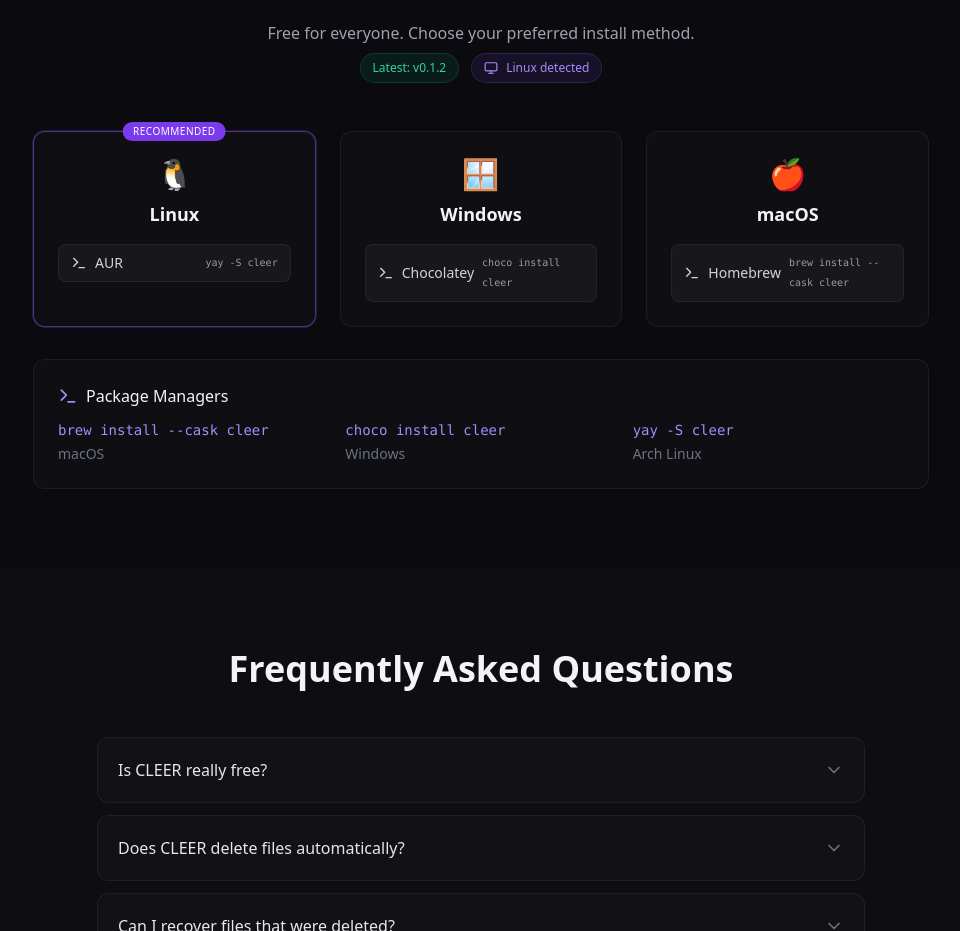
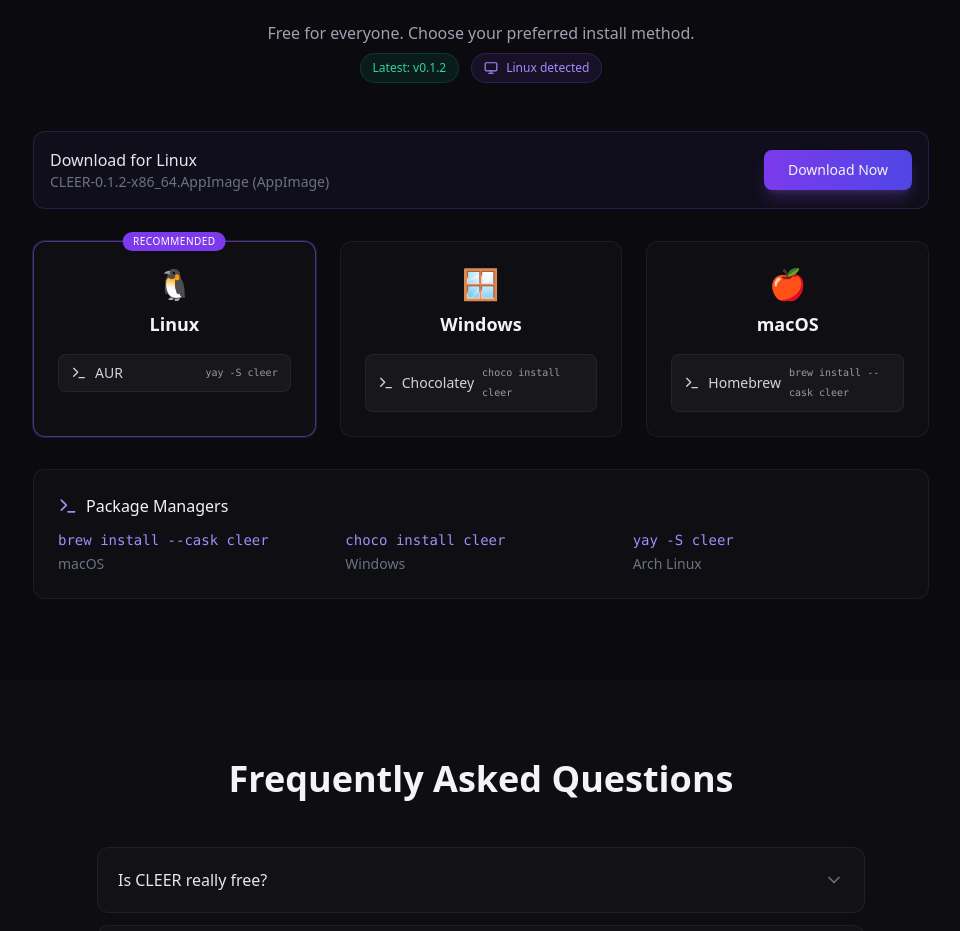
Before and after one commit to ayyesu/CLEER, a React (Vite) app in the folder website/: page / in a window 1280 px wide. Shown: the part 3884-4815 px from the top of the page, without its empty margins (159-1119 px from the left). Built offline with nearby package versions, Linux system fonts and the light colour scheme.

Commit message:
fix: corrected getAssetForOS call to use single parameter

```diff
--- a/website/src/components/Download.tsx
+++ b/website/src/components/Download.tsx
@@ -36,7 +36,7 @@
 
   const handleDownload = async (os: OS) => {
     if (!release) return;
-    const asset = getAssetForOS(release.assets, os);
+    const asset = getAssetForOS(os);
     if (!asset) return;
 
     setDownloading(os);
@@ -86,7 +86,7 @@
       ? [...platforms].sort((a, b) => (a.os === detectedOS ? -1 : b.os === detectedOS ? 1 : 0))
       : platforms;
 
-  const detectedAsset = release ? getAssetForOS(release.assets, detectedOS) : null;
+  const detectedAsset = release ? getAssetForOS(detectedOS) : null;
 
   return (
     <section id="download" className="py-20 px-6">
--- a/website/src/version.ts
+++ b/website/src/version.ts
@@ -1,7 +1,7 @@
 // Auto-generated at build time - do not edit
 export const VERSION = '0.1.2';
 export const TAG = 'v0.1.2';
-export const RELEASE_DATE = '2026-08-10T16:53:24.385Z';
+export const RELEASE_DATE = '2026-08-10T16:58:40.908Z';
 
 export interface Asset {
   name: string;
```
